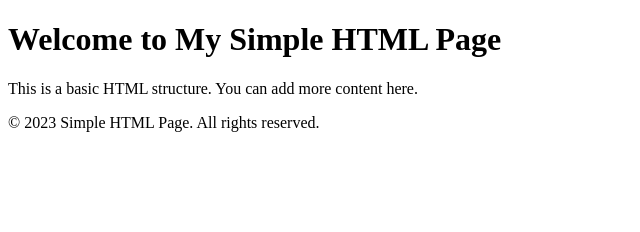
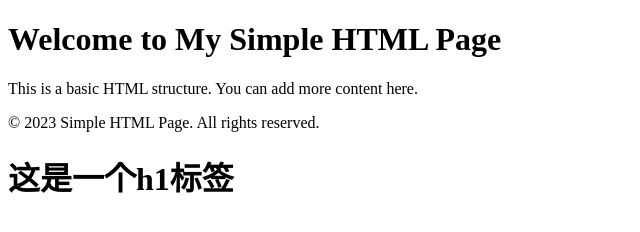
Before and after one commit to ptly1420/vscode-file-index, a plain HTML site: page index.html in a window 1280 px wide. Shown: the whole page, without its empty margins (0-640 px from the left). Drawn offline with Linux system fonts and the light colour scheme.

Commit message:
修改一次后提交

```diff
--- a/index.html
+++ b/index.html
@@ -15,5 +15,8 @@
     <footer>
         <p>&copy; 2023 Simple HTML Page. All rights reserved.</p>
     </footer>
+    <!-- 写一个h1 -->
+
+    <h1>这是一个h1标签</h1>
 </body>
 </html>
```
